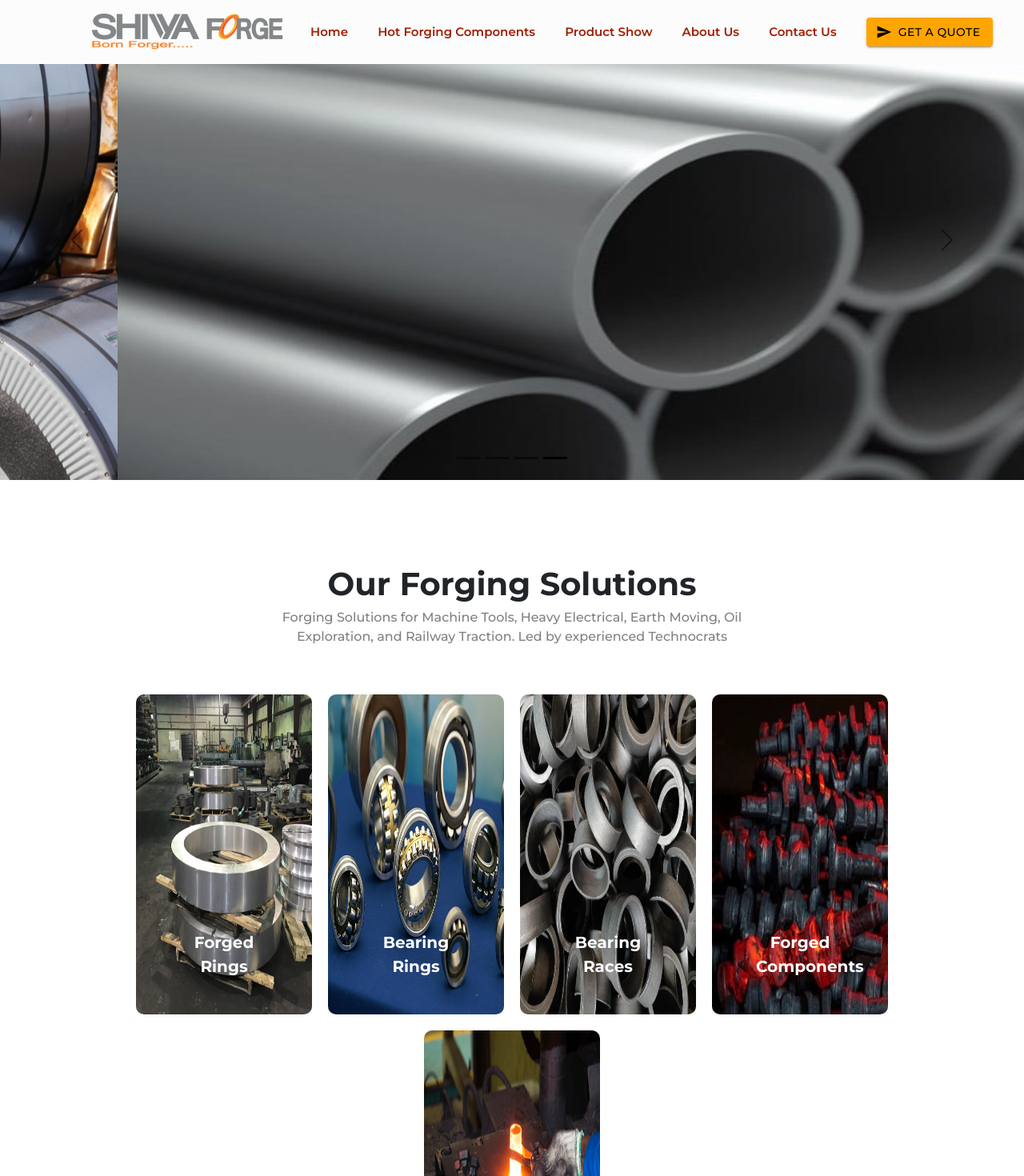
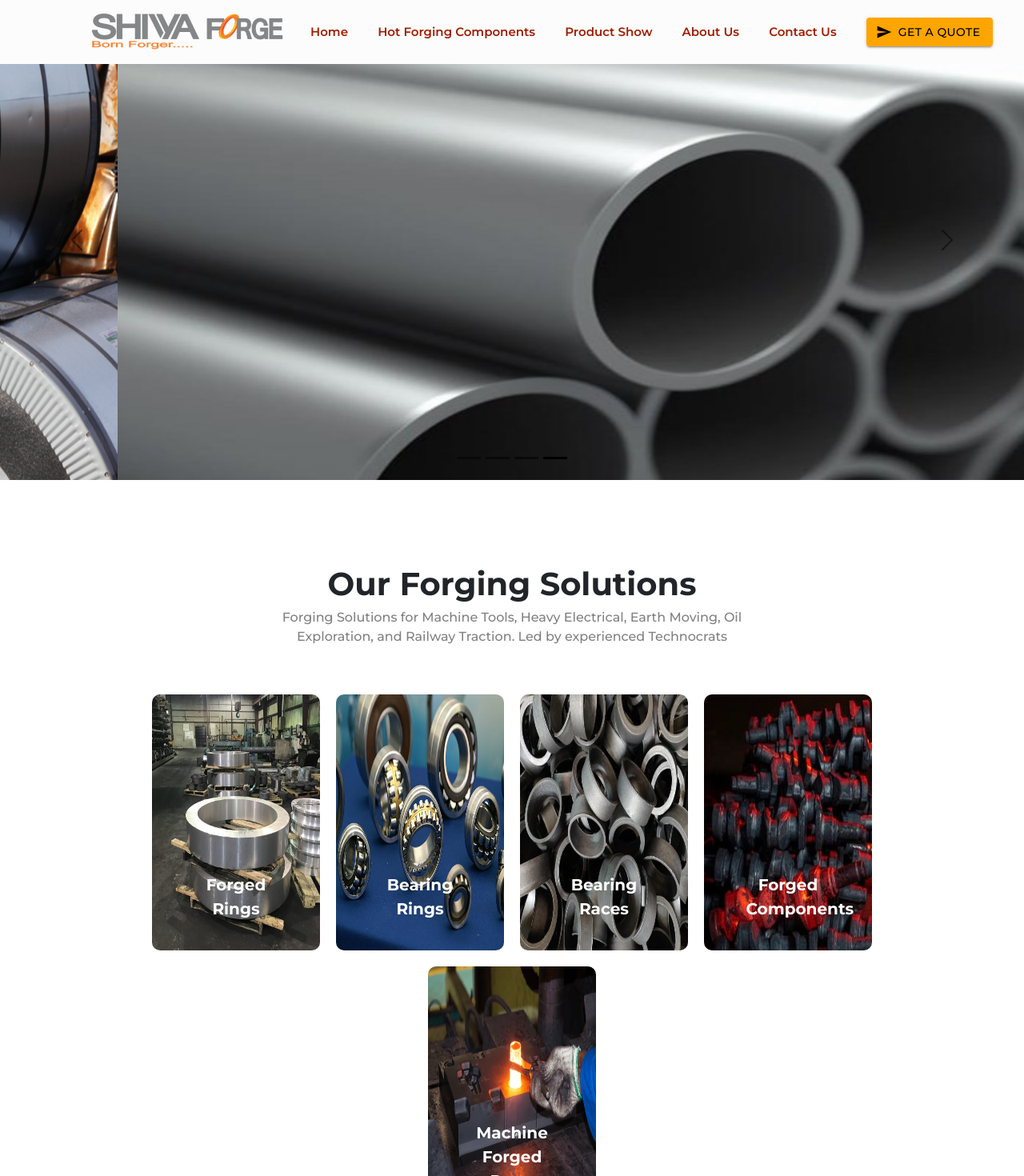
Before and after one commit to Raghav0407/ShivyaForge, a React (Create React App) app in the folder frontend/: page / in a window 1280 px wide. Shown: the top 1470 px of the page at 80% size. Built offline with nearby package versions, Linux system fonts and the light colour scheme.

Commit message:
updated css

```diff
--- a/frontend/src/Styles/OurForgingSolutions.css
+++ b/frontend/src/Styles/OurForgingSolutions.css
@@ -17,8 +17,8 @@
 }
 .data_img1{
     margin: 10px;
-    height: 50vh;
-    width: 220px;
+    height: 40vh;
+    width: 210px;
     position: relative;
     display: inline-block;
 
```
